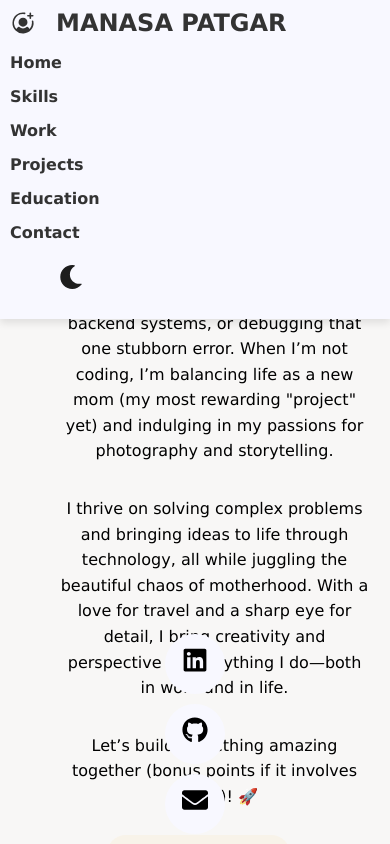
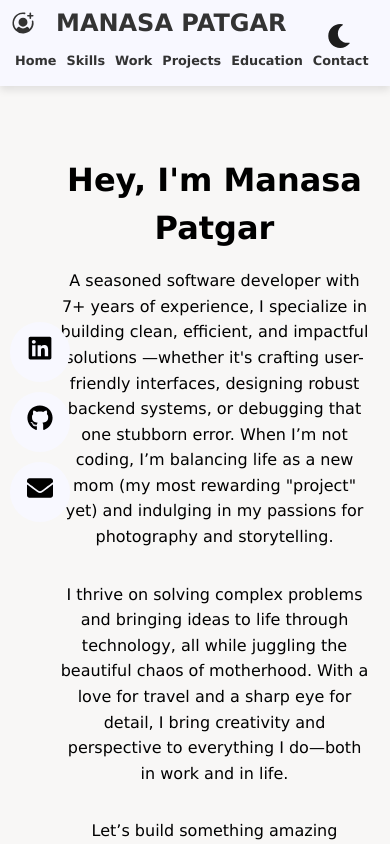
Before and after one commit to Manasa-patgar/ai-resume-manasa-patgar, a React (Vite) app: page / in a window 390 px wide. Shown: the top 844 px of the page. Built offline with nearby package versions, Linux system fonts and the light colour scheme.

Commit message:
Deploy build folder to GitHub Pages now

```diff
--- a/src/App.css
+++ b/src/App.css
@@ -335,6 +335,7 @@ body, html, ul, li, a {
     flex-direction: column;
     align-items: flex-start;
     padding: 10px;
+    position: relative; /* Add relative positioning */
   }
 
   .header h1 {
@@ -343,13 +344,14 @@ body, html, ul, li, a {
   }
 
   .nav-list {
-    flex-direction: column;
+    flex-direction: row; /* Keep nav list horizontal */
     width: 100%;
     margin-top: 10px;
+    font-size: 0.8em; /* Shrink nav list size */
   }
 
   .nav-list li {
-    margin: 5px 0;
+    margin: 5px;
   }
 
   .hero {
@@ -368,13 +370,13 @@ body, html, ul, li, a {
   }
 
   .sidebar {
-    flex-direction: row;
-    top: auto;
-    bottom: 0;
-    left: 50%;
-    transform: translateX(-50%);
-    width: 100%;
-    justify-content: space-around;
+    flex-direction: column;
+    top: 50%;
+    bottom: auto;
+    left: 0;
+    transform: translateY(-50%);
+    width: auto;
+    justify-content: flex-start;
   }
 
   .sidebar li {
@@ -384,4 +386,10 @@ body, html, ul, li, a {
   .main-content {
     width: 100%;
   }
+
+  .theme-toggle {
+    position: absolute; /* Position the theme toggle button */
+    top: 10px;
+    right: 10px;
+  }
 }
--- a/src/components/Skills.css
+++ b/src/components/Skills.css
@@ -36,8 +36,6 @@
     font-size: 1.2rem;
     margin-top: 2rem;
     line-height: 1.6;
-    display: flex;
-    flex-direction: column;
   }
 
   .skills-list .skill-item {
@@ -50,11 +48,9 @@
     font-size: 1rem;
     font-weight: bold;
     margin-right: 0.5rem;
-    flex-shrink: 0; /* Prevent the header from shrinking */
   }
 
   .skills-list p {
-    margin: 0;
     font-size: 1rem;
   }
 
--- a/src/index.css
+++ b/src/index.css
@@ -77,6 +77,7 @@ button:focus-visible {
     flex-direction: column;
     align-items: flex-start;
     padding: 10px;
+    position: relative; /* Add relative positioning */
   }
 
   .header h1 {
@@ -85,13 +86,14 @@ button:focus-visible {
   }
 
   .nav-list {
-    flex-direction: column;
+    flex-direction: row; /* Keep nav list horizontal */
     width: 100%;
     margin-top: 10px;
+    font-size: 0.8em; /* Shrink nav list size */
   }
 
   .nav-list li {
-    margin: 5px 0;
+    margin: 5px;
   }
 
   .hero {
@@ -110,13 +112,13 @@ button:focus-visible {
   }
 
   .sidebar {
-    flex-direction: row;
-    top: auto;
-    bottom: 0;
-    left: 50%;
-    transform: translateX(-50%);
-    width: 100%;
-    justify-content: space-around;
+    flex-direction: column;
+    top: 50%;
+    bottom: auto;
+    left: 0;
+    transform: translateY(-50%);
+    width: auto;
+    justify-content: flex-start;
   }
 
   .sidebar li {
@@ -126,4 +128,10 @@ button:focus-visible {
   .main-content {
     width: 100%;
   }
+
+  .theme-toggle {
+    position: absolute; /* Position the theme toggle button */
+    top: 10px;
+    right: 10px;
+  }
 }
```
Also changed, not shown: 4 other files (tests, documents, lock files or other folders).
